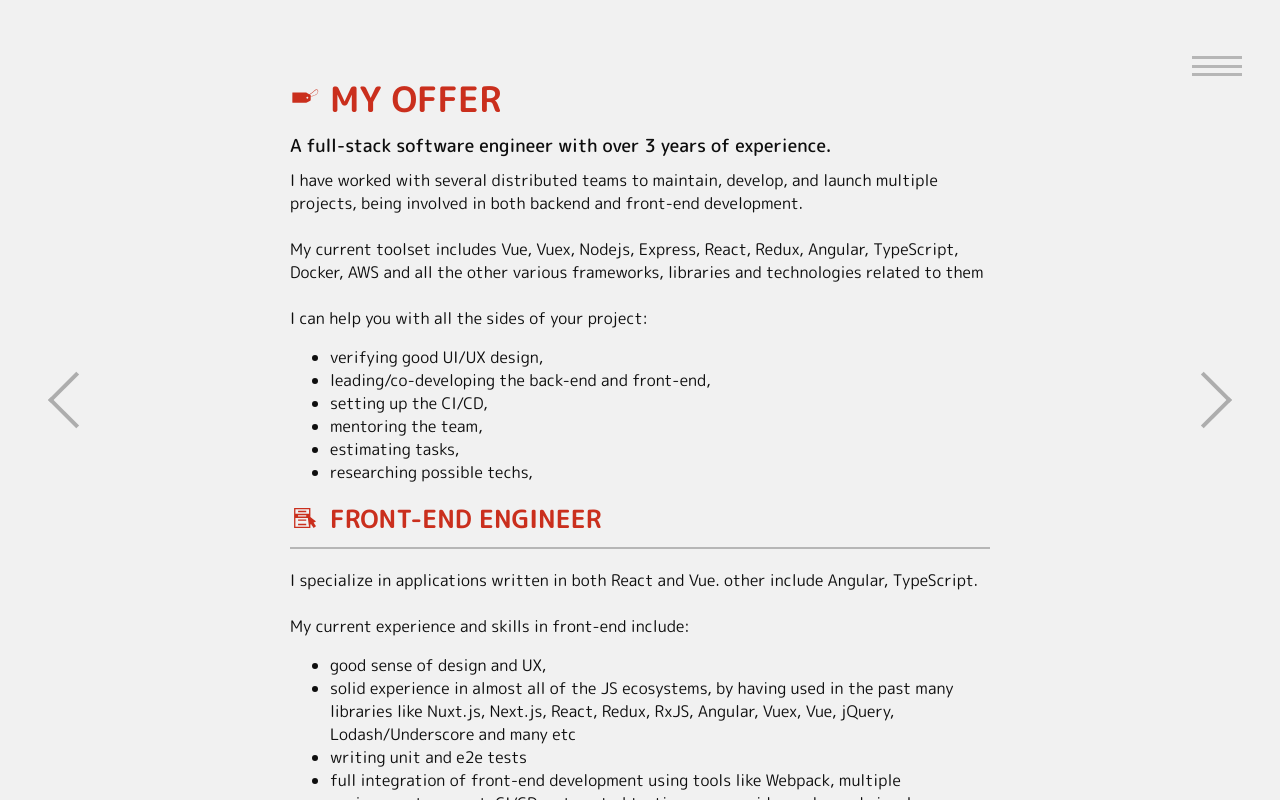
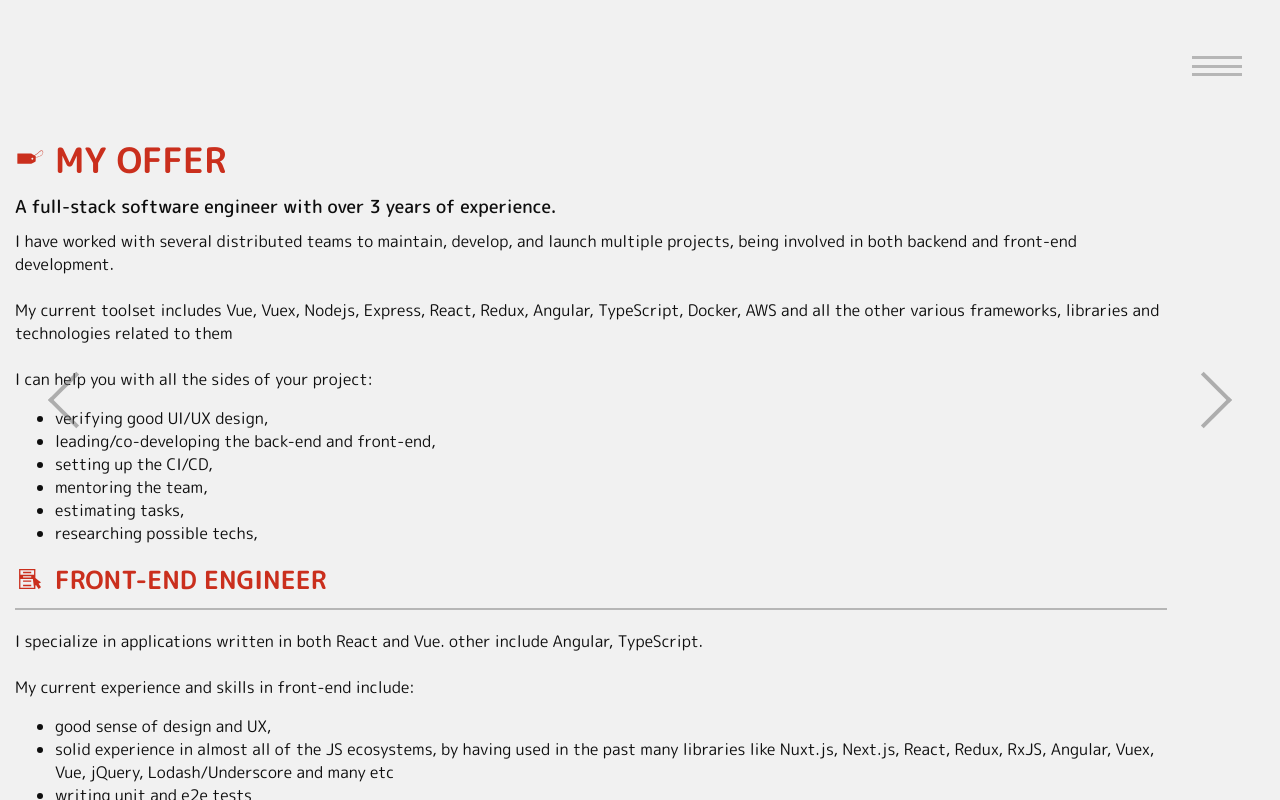
Before and after one commit to akpante3/PortFolio, a React (Create React App) app: page /my-offer in a window 1280 px wide. Built offline with nearby package versions, Linux system fonts and the light colour scheme.

Commit message:
refactor

```diff
--- a/src/pages/portfolio/Portfolio.scss
+++ b/src/pages/portfolio/Portfolio.scss
@@ -1,6 +1,6 @@
 .portfolio {
     max-width: 800px;
-    width: 100%;
+    width: 90%;
     padding: 10px;
     margin-top: 10%;
     &__header {
--- a/src/pages/skills/MyOffer.scss
+++ b/src/pages/skills/MyOffer.scss
@@ -1,7 +1,6 @@
 .my-offer {
-    max-width: 700px;
-    width: 100%;
-    padding: 10px;
+    width: 90%;
+    padding: 15px;
     margin-top: 10%;
     &__header {
         font-size: 35px;
```
